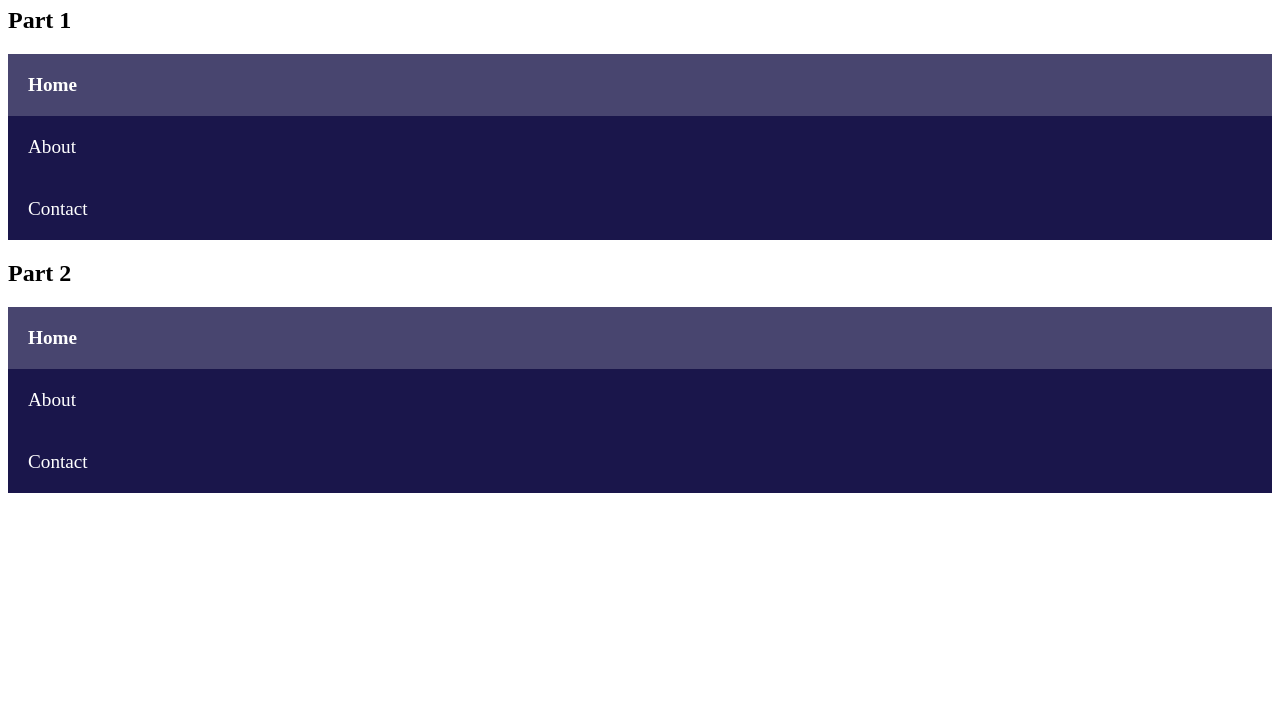
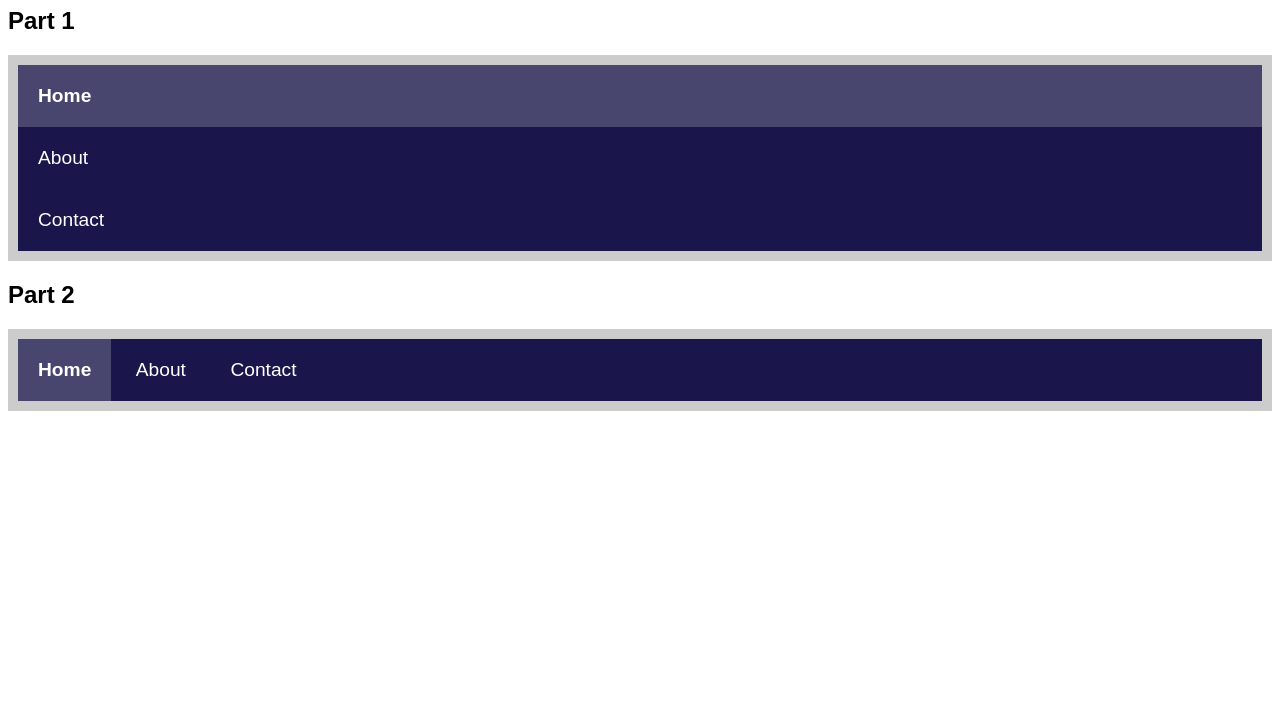
Before and after one commit to Noroff-Fagskole/cssf--bem--navigation, a plain HTML site: page index.html in a window 1280 px wide. Shown: the part 73-800 px from the top of the page. Drawn offline with Linux system fonts and the light colour scheme.

Commit message:
fix missing nav--bar class. fixed missing base.css include.

```diff
--- a/index.html
+++ b/index.html
@@ -4,6 +4,7 @@
     <meta charset="UTF-8" />
     <meta name="viewport" content="width=device-width, initial-scale=1.0" />
 
+    <link rel="stylesheet" href="./css/base.css" />
     <link rel="stylesheet" href="./css/main.css" />
     <title>Navigation - Noroff</title>
 </head>
@@ -35,7 +36,7 @@
 
     <div class="example">
 
-        <nav class="nav">
+        <nav class="nav nav--bar">
             <ul class="nav__list">
                 <li class="nav__item">
                     <a href="#" class="nav__link nav__link--active">Home</a>
```
